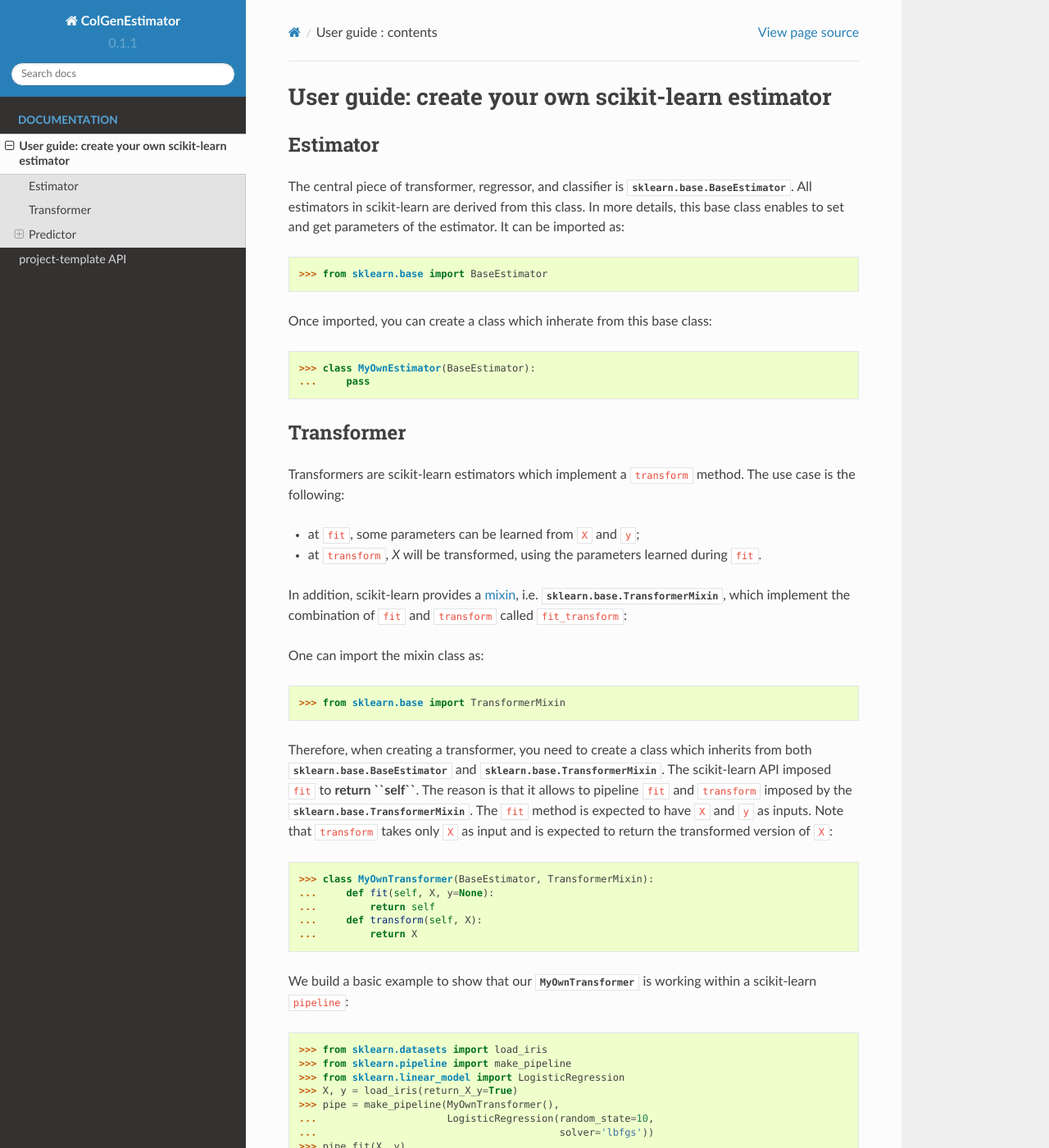
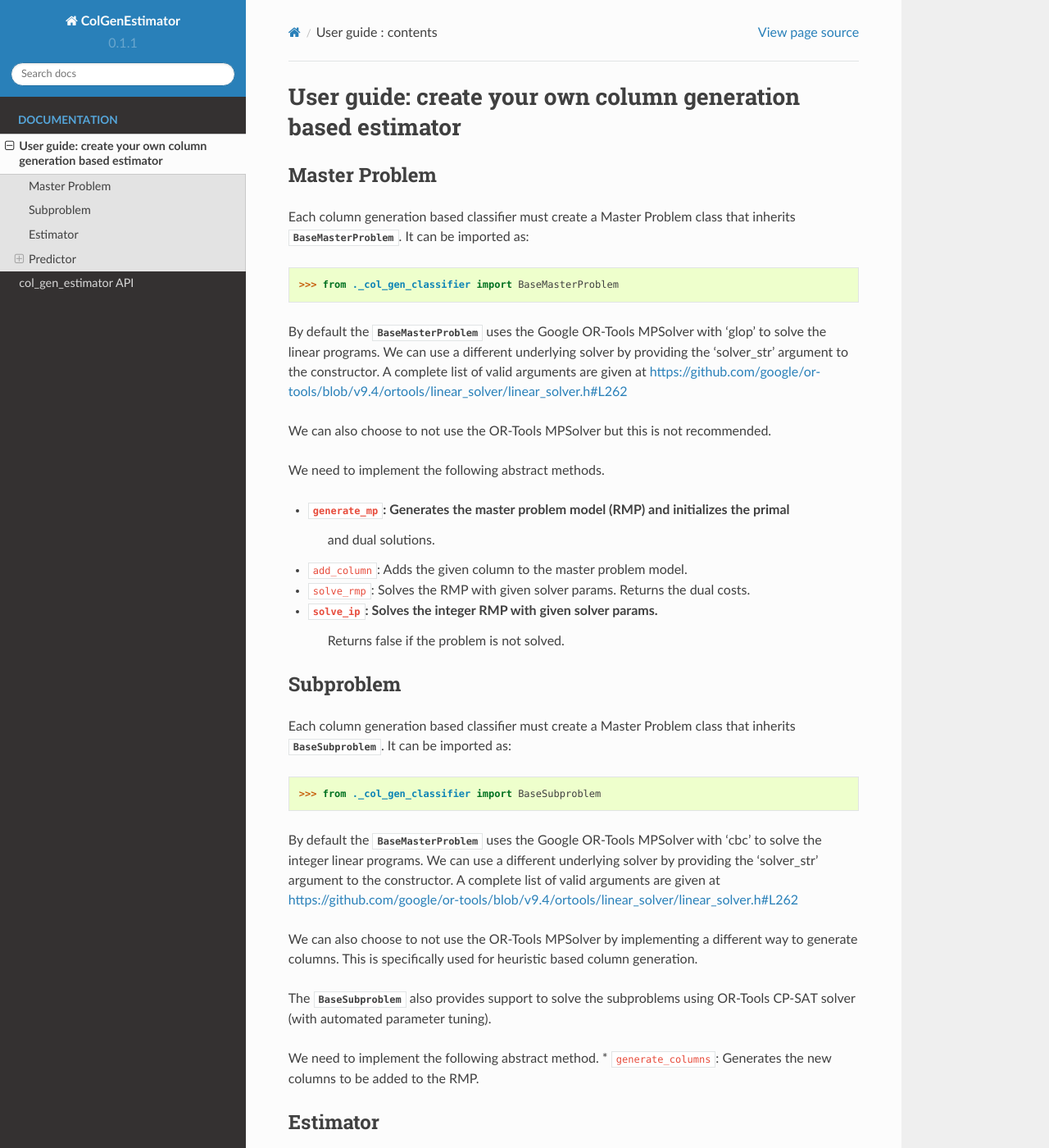
Before and after one commit to krooonal/col_gen_estimator, a Sphinx documentation site: the page built from doc/user_guide.rst, in a window 1280 px wide and 1400 px high. Shown: the whole window at 82% size. Built offline with Sphinx 7.4.7 and the Read the Docs theme 2.0.0, drawn with Linux system fonts in a browser that asks for light colours; formulas are drawn with MathJax 3; pages that are not in the unit, such as notebooks, are missing from menus; some of the changed text lies outside the part shown.

Commit message:
Updating documentation

```diff
--- a/doc/user_guide.rst
+++ b/doc/user_guide.rst
@@ -3,128 +3,80 @@
 .. _user_guide:
 
 ==================================================
-User guide: create your own scikit-learn estimator
+User guide: create your own column generation based estimator
 ==================================================
+
+Master Problem
+---------
+Each column generation based classifier must create a Master Problem class that
+inherits :class:`BaseMasterProblem`. It can be imported as::
+
+    >>> from ._col_gen_classifier import BaseMasterProblem
+
+By default the :class:`BaseMasterProblem` uses the Google OR-Tools
+MPSolver with 'glop' to solve the linear programs. We can use a different underlying solver
+by providing the 'solver_str' argument to the constructor. A complete list of valid arguments
+are given at https://github.com/google/or-tools/blob/v9.4/ortools/linear_solver/linear_solver.h#L262
+
+We can also choose to not use the OR-Tools MPSolver but this is not recommended.
+
+We need to implement the following abstract methods.
+
+* ``generate_mp``: Generates the master problem model (RMP) and initializes the primal
+        and dual solutions.
+* ``add_column``: Adds the given column to the master problem model.
+* ``solve_rmp``: Solves the RMP with given solver params. Returns the dual costs.
+* ``solve_ip``: Solves the integer RMP with given solver params.
+        Returns false if the problem is not solved.
+
+Subproblem
+---------
+Each column generation based classifier must create a Master Problem class that
+inherits :class:`BaseSubproblem`. It can be imported as::
+
+    >>> from ._col_gen_classifier import BaseSubproblem
+
+By default the :class:`BaseMasterProblem` uses the Google OR-Tools
+MPSolver with 'cbc' to solve the integer linear programs. We can use a different underlying solver
+by providing the 'solver_str' argument to the constructor. A complete list of valid arguments
+are given at https://github.com/google/or-tools/blob/v9.4/ortools/linear_solver/linear_solver.h#L262
+
+We can also choose to not use the OR-Tools MPSolver by implementing a different way
+to generate columns. This is specifically used for heuristic based column generation.
+
+The :class:`BaseSubproblem` also provides support to solve the subproblems using OR-Tools
+CP-SAT solver (with automated parameter tuning).
+
+We need to implement the following abstract method.
+* ``generate_columns``: Generates the new columns to be added to the RMP.
+
 
 Estimator
 ---------
 
-The central piece of transformer, regressor, and classifier is
-:class:`sklearn.base.BaseEstimator`. All estimators in scikit-learn are derived
+The central piece of column generation based classifier is
+:class:`ColGenClassifier`. All column generation based estimators in this repository are derived
 from this class. In more details, this base class enables to set and get
 parameters of the estimator. It can be imported as::
 
-    >>> from sklearn.base import BaseEstimator
+    >>> from ._col_gen_classifier import ColGenClassifier
 
-Once imported, you can create a class which inherate from this base class::
+Once imported, we can create a class which inherate from this base class::
 
-    >>> class MyOwnEstimator(BaseEstimator):
+    >>> class MyOwnEstimator(ColGenClassifier):
     ...     pass
 
-Transformer
------------
 
-Transformers are scikit-learn estimators which implement a ``transform`` method.
-The use case is the following:
-
-* at ``fit``, some parameters can be learned from ``X`` and ``y``;
-* at ``transform``, `X` will be transformed, using the parameters learned
-  during ``fit``.
 
 .. _mixin: https://en.wikipedia.org/wiki/Mixin
-
-In addition, scikit-learn provides a
-mixin_, i.e. :class:`sklearn.base.TransformerMixin`, which
-implement the combination of ``fit`` and ``transform`` called ``fit_transform``::
-
-One can import the mixin class as::
-
-    >>> from sklearn.base import TransformerMixin
-
-Therefore, when creating a transformer, you need to create a class which
-inherits from both :class:`sklearn.base.BaseEstimator` and
-:class:`sklearn.base.TransformerMixin`. The scikit-learn API imposed ``fit`` to
-**return ``self``**. The reason is that it allows to pipeline ``fit`` and
-``transform`` imposed by the :class:`sklearn.base.TransformerMixin`. The
-``fit`` method is expected to have ``X`` and ``y`` as inputs. Note that
-``transform`` takes only ``X`` as input and is expected to return the
-transformed version of ``X``::
-
-    >>> class MyOwnTransformer(BaseEstimator, TransformerMixin):
-    ...     def fit(self, X, y=None):
-    ...         return self
-    ...     def transform(self, X):
-    ...         return X
-
-We build a basic example to show that our :class:`MyOwnTransformer` is working
-within a scikit-learn ``pipeline``::
-
-    >>> from sklearn.datasets import load_iris
-    >>> from sklearn.pipeline import make_pipeline
-    >>> from sklearn.linear_model import LogisticRegression
-    >>> X, y = load_iris(return_X_y=True)
-    >>> pipe = make_pipeline(MyOwnTransformer(),
-    ...                      LogisticRegression(random_state=10,
-    ...                                         solver='lbfgs'))
-    >>> pipe.fit(X, y)  # doctest: +ELLIPSIS
-    Pipeline(...)
-    >>> pipe.predict(X)  # doctest: +ELLIPSIS
-    array([...])
 
 Predictor
 ---------
 
-Regressor
-~~~~~~~~~
-
-Similarly, regressors are scikit-learn estimators which implement a ``predict``
-method. The use case is the following:
-
-* at ``fit``, some parameters can be learned from ``X`` and ``y``;
-* at ``predict``, predictions will be computed using ``X`` using the parameters
-  learned during ``fit``.
-
-In addition, scikit-learn provides a mixin_, i.e.
-:class:`sklearn.base.RegressorMixin`, which implements the ``score`` method
-which computes the :math:`R^2` score of the predictions.
-
-One can import the mixin as::
-
-    >>> from sklearn.base import RegressorMixin
-
-Therefore, we create a regressor, :class:`MyOwnRegressor` which inherits from
-both :class:`sklearn.base.BaseEstimator` and
-:class:`sklearn.base.RegressorMixin`. The method ``fit`` gets ``X`` and ``y``
-as input and should return ``self``. It should implement the ``predict``
-function which should output the predictions of your regressor::
-
-    >>> import numpy as np
-    >>> class MyOwnRegressor(BaseEstimator, RegressorMixin):
-    ...     def fit(self, X, y):
-    ...         return self
-    ...     def predict(self, X):
-    ...         return np.mean(X, axis=1)
-
-We illustrate that this regressor is working within a scikit-learn pipeline::
-
-    >>> from sklearn.datasets import load_diabetes
-    >>> X, y = load_diabetes(return_X_y=True)
-    >>> pipe = make_pipeline(MyOwnTransformer(), MyOwnRegressor())
-    >>> pipe.fit(X, y)  # doctest: +ELLIPSIS
-    Pipeline(...)
-    >>> pipe.predict(X)  # doctest: +ELLIPSIS
-    array([...])
-
-Since we inherit from the :class:`sklearn.base.RegressorMixin`, we can call
-the ``score`` method which will return the :math:`R^2` score::
-
-    >>> pipe.score(X, y)  # doctest: +ELLIPSIS
-    -3.9...
-
 Classifier
 ~~~~~~~~~~
 
-Similarly to regressors, classifiers implement ``predict``. In addition, they
+Classifiers implement ``predict``. In addition, they
 output the probabilities of the prediction using the ``predict_proba`` method:
 
 * at ``fit``, some parameters can be learned from ``X`` and ``y``;
@@ -135,46 +87,12 @@ output the probabilities of the prediction using the ``predict_proba`` method:
 
 In addition, scikit-learn provides a mixin, i.e.
 :class:`sklearn.base.ClassifierMixin`, which implements the ``score`` method
-which computes the accuracy score of the predictions.
+which computes the accuracy score of the predictions. The :class:`ColGenClassifier` already
+inherits the :class:`sklearn.base.ClassifierMixin`.
 
-One can import this mixin as::
+In order to create a column generation based classifier, :class:`MyOwnClassifier` which inherits
+from :class:`ColGenClassifier`.
 
-    >>> from sklearn.base import ClassifierMixin
+The ``fit`` method is already implemented in :class:`ColGenClassifier`
 
-Therefore, we create a classifier, :class:`MyOwnClassifier` which inherits
-from both :class:`slearn.base.BaseEstimator` and
-:class:`sklearn.base.ClassifierMixin`. The method ``fit`` gets ``X`` and ``y``
-as input and should return ``self``. It should implement the ``predict``
-function which should output the class inferred by the classifier.
-``predict_proba`` will output some probabilities instead::
-
-    >>> class MyOwnClassifier(BaseEstimator, ClassifierMixin):
-    ...     def fit(self, X, y):
-    ...         self.classes_ = np.unique(y)
-    ...         return self
-    ...     def predict(self, X):
-    ...         return np.random.randint(0, self.classes_.size,
-    ...                                  size=X.shape[0])
-    ...     def predict_proba(self, X):
-    ...         pred = np.random.rand(X.shape[0], self.classes_.size)
-    ...         return pred / np.sum(pred, axis=1)[:, np.newaxis]
-
-We illustrate that this regressor is working within a scikit-learn pipeline::
-
-    >>> X, y = load_iris(return_X_y=True)
-    >>> pipe = make_pipeline(MyOwnTransformer(), MyOwnClassifier())
-    >>> pipe.fit(X, y)  # doctest: +ELLIPSIS
-    Pipeline(...)
-
-Then, you can call ``predict`` and ``predict_proba``::
-
-    >>> pipe.predict(X)  # doctest: +ELLIPSIS
-    array([...])
-    >>> pipe.predict_proba(X)  # doctest: +ELLIPSIS
-    array([...])
-
-Since our classifier inherits from :class:`sklearn.base.ClassifierMixin`, we
-can compute the accuracy by calling the ``score`` method::
-
-    >>> pipe.score(X, y)  # doctest: +ELLIPSIS
-    0...
+We need to implement the ``predict`` and ``predict_proba`` methods for our classifier.
```
Also changed, not shown: doc/api.rst (+35 -3 lines).
